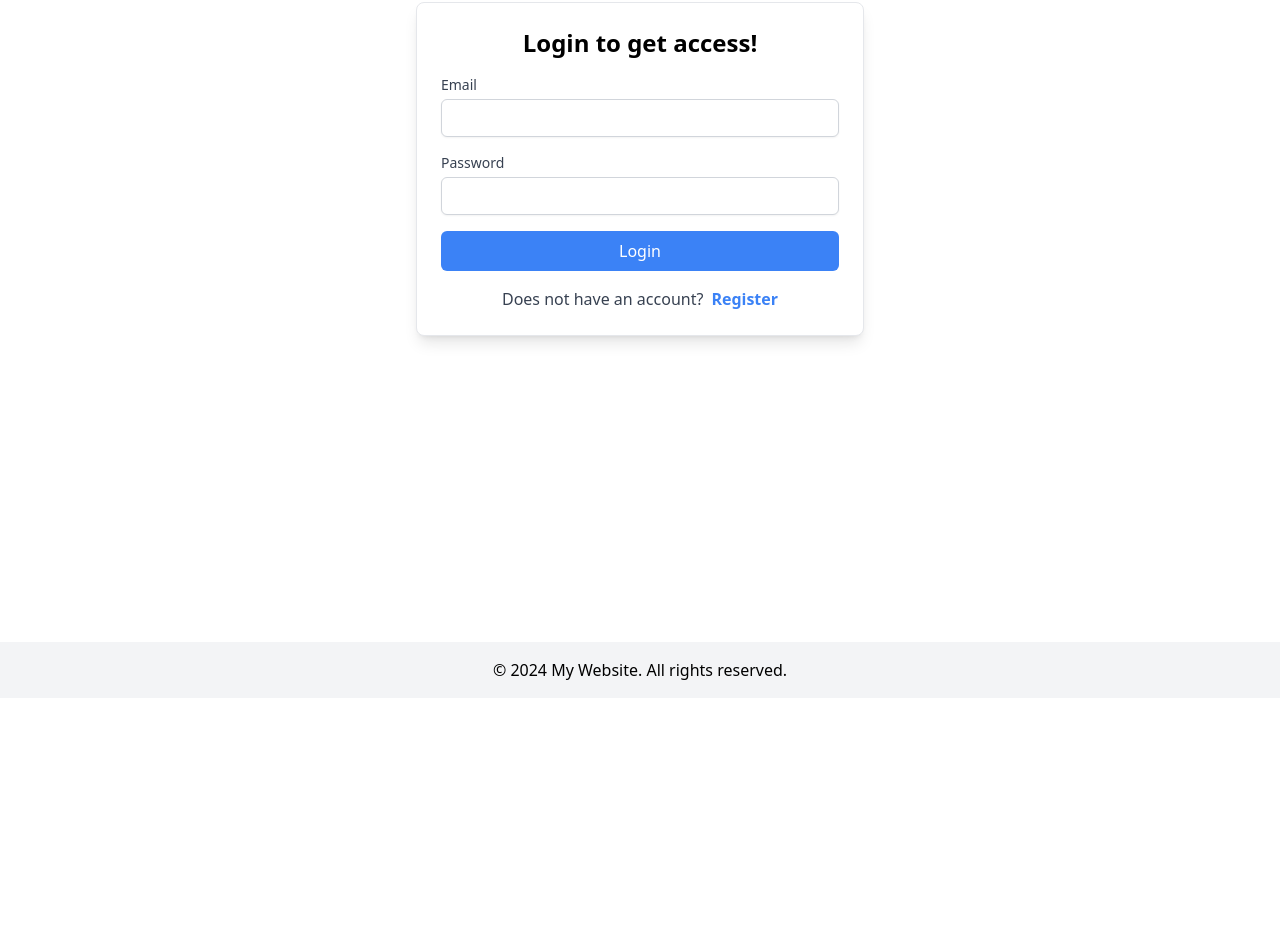
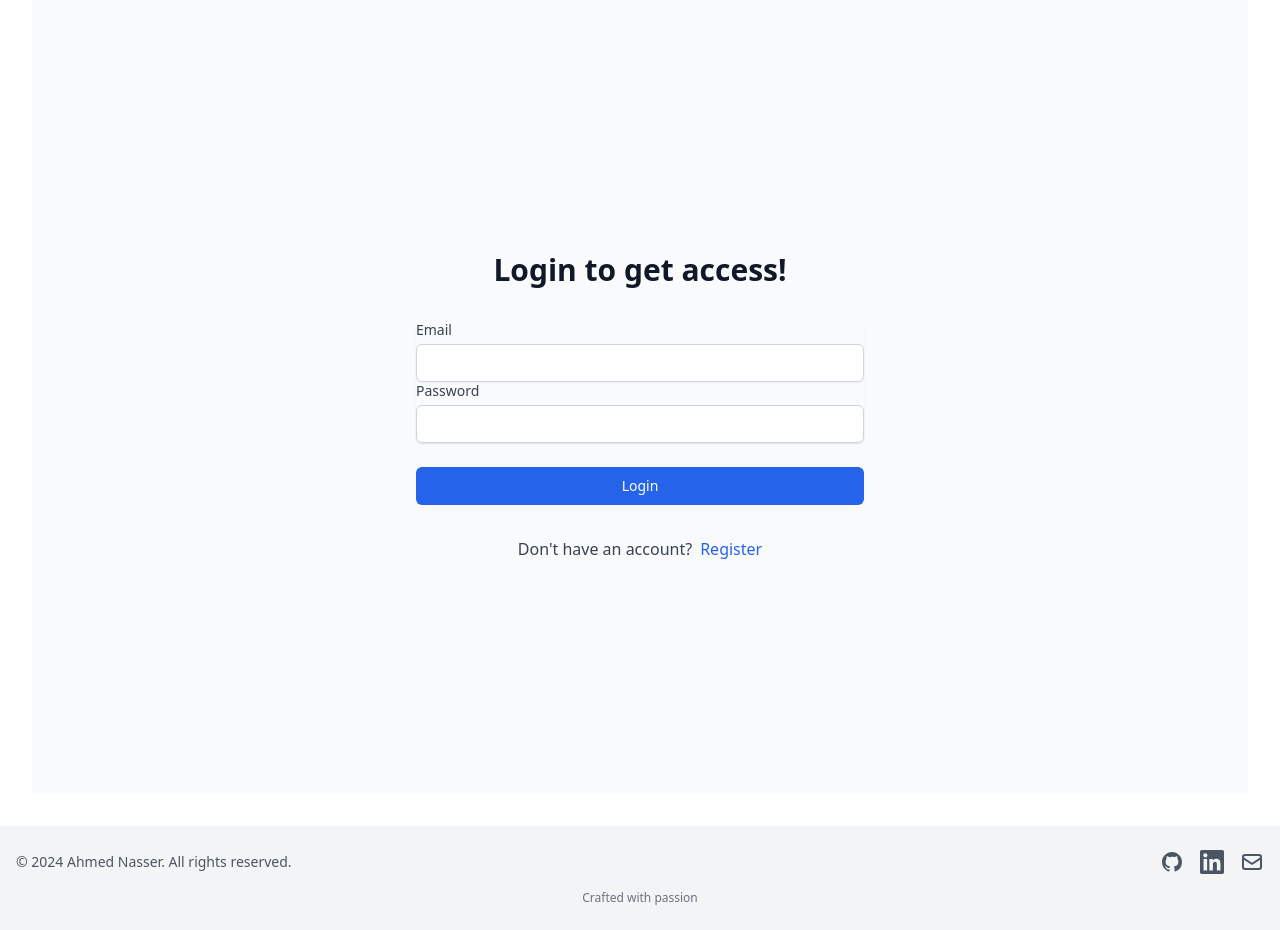
Before and after one commit to ahmednasser111/fullstack-todo-list, a React (Vite) app: page /login in a window 1280 px wide. Shown: the part 102-1032 px from the top of the page. Before the commit the page ends 800 px from the top, so only its background shows below. Built offline with nearby package versions, Linux system fonts and the light colour scheme.

Commit message:
enhance ui

```diff
--- /dev/null
+++ b/src/components/Footer/index.tsx
@@ -0,0 +1,73 @@
+const Footer = () => {
+	const currentYear = new Date().getFullYear();
+
+	return (
+		<footer className="bg-gray-100 py-6">
+			<div className="container mx-auto px-4">
+				<div className="flex flex-col md:flex-row justify-between items-center">
+					<div className="mb-4 md:mb-0">
+						<p className="text-gray-600 text-sm">
+							© {currentYear} Ahmed Nasser. All rights reserved.
+						</p>
+					</div>
+					<div className="flex space-x-4">
+						<a
+							href="https://github.com/ahmednasser111"
+							target="_blank"
+							rel="noopener noreferrer"
+							className="text-gray-600 hover:text-gray-800">
+							<span className="sr-only">GitHub</span>
+							<svg
+								className="h-6 w-6"
+								fill="currentColor"
+								viewBox="0 0 24 24"
+								aria-hidden="true">
+								<path
+									fillRule="evenodd"
+									d="M12 2C6.477 2 2 6.484 2 12.017c0 4.425 2.865 8.18 6.839 9.504.5.092.682-.217.682-.483 0-.237-.008-.868-.013-1.703-2.782.605-3.369-1.343-3.369-1.343-.454-1.158-1.11-1.466-1.11-1.466-.908-.62.069-.608.069-.608 1.003.07 1.531 1.032 1.531 1.032.892 1.53 2.341 1.088 2.91.832.092-.647.35-1.088.636-1.338-2.22-.253-4.555-1.113-4.555-4.951 0-1.093.39-1.988 1.029-2.688-.103-.253-.446-1.272.098-2.65 0 0 .84-.27 2.75 1.026A9.564 9.564 0 0112 6.844c.85.004 1.705.115 2.504.337 1.909-1.296 2.747-1.027 2.747-1.027.546 1.379.202 2.398.1 2.651.64.7 1.028 1.595 1.028 2.688 0 3.848-2.339 4.695-4.566 4.943.359.309.678.92.678 1.855 0 1.338-.012 2.419-.012 2.747 0 .268.18.58.688.482A10.019 10.019 0 0022 12.017C22 6.484 17.522 2 12 2z"
+									clipRule="evenodd"
+								/>
+							</svg>
+						</a>
+						<a
+							href="https://www.linkedin.com/in/ahmed-naser-16047a222/"
+							target="_blank"
+							rel="noopener noreferrer"
+							className="text-gray-600 hover:text-gray-800">
+							<span className="sr-only">LinkedIn</span>
+							<svg
+								className="h-6 w-6"
+								fill="currentColor"
+								viewBox="0 0 24 24"
+								aria-hidden="true">
+								<path d="M20.447 20.452h-3.554v-5.569c0-1.328-.027-3.037-1.852-3.037-1.853 0-2.136 1.445-2.136 2.939v5.667H9.351V9h3.414v1.561h.046c.477-.9 1.637-1.85 3.37-1.85 3.601 0 4.267 2.37 4.267 5.455v6.286zM5.337 7.433c-1.144 0-2.063-.926-2.063-2.065 0-1.138.92-2.063 2.063-2.063 1.14 0 2.064.925 2.064 2.063 0 1.139-.925 2.065-2.064 2.065zm1.782 13.019H3.555V9h3.564v11.452zM22.225 0H1.771C.792 0 0 .774 0 1.729v20.542C0 23.227.792 24 1.771 24h20.451C23.2 24 24 23.227 24 22.271V1.729C24 .774 23.2 0 22.222 0h.003z" />
+							</svg>
+						</a>
+						<a
+							href="mailto:ahmednaser7707@gmail.com"
+							className="text-gray-600 hover:text-gray-800">
+							<span className="sr-only">Email</span>
+							<svg
+								className="h-6 w-6"
+								fill="none"
+								viewBox="0 0 24 24"
+								stroke="currentColor">
+								<path
+									strokeLinecap="round"
+									strokeLinejoin="round"
+									strokeWidth={2}
+									d="M3 8l7.89 5.26a2 2 0 002.22 0L21 8M5 19h14a2 2 0 002-2V7a2 2 0 00-2-2H5a2 2 0 00-2 2v10a2 2 0 002 2z"
+								/>
+							</svg>
+						</a>
+					</div>
+				</div>
+				<div className="mt-4 text-center">
+					<p className="text-gray-500 text-xs">Crafted with passion</p>
+				</div>
+			</div>
+		</footer>
+	);
+};
+
+export default Footer;
--- a/src/components/NavBar/index.tsx
+++ b/src/components/NavBar/index.tsx
@@ -1,4 +1,5 @@
 import { useState, useEffect, useRef } from "react";
+import toast, { Toaster } from "react-hot-toast";
 import { NavLink } from "react-router-dom";
 
 interface IProps {}
@@ -27,10 +28,10 @@ function NavBar({}: IProps) {
 
 	function handleLogout() {
 		localStorage.removeItem("loggedInUser");
-		alert("Logout successful! Redirecting...");
+		toast.success("Logout successful! Redirecting...");
 		setTimeout(() => {
 			window.location.href = "/";
-		}, 2000);
+		}, 1000);
 	}
 
 	const toggleMenu = () => setIsMenuOpen(!isMenuOpen);
@@ -38,7 +39,7 @@ function NavBar({}: IProps) {
 
 	return (
 		<nav className="bg-gradient-to-r from-blue-600 to-blue-800 text-white shadow-lg">
-			<div className="max-w-7xl mx-auto px-4 sm:px-6 lg:px-8">
+			<div className="max-w-10xl mx-auto px-4 sm:px-6 lg:px-8">
 				<div className="flex items-center justify-between h-16">
 					<div className="flex items-center">
 						<NavLink
@@ -227,6 +228,7 @@ function NavBar({}: IProps) {
 					)}
 				</div>
 			</div>
+			<Toaster position="bottom-center" />
 		</nav>
 	);
 }
--- a/src/pages/Login.tsx
+++ b/src/pages/Login.tsx
@@ -1,13 +1,13 @@
+import { useState } from "react";
 import { useForm, SubmitHandler } from "react-hook-form";
 import { yupResolver } from "@hookform/resolvers/yup";
+import { Link } from "react-router-dom";
+import toast, { Toaster } from "react-hot-toast";
 import { loginSchema } from "../validation/index";
 import { ILoginInput } from "../interfaces/index";
 import { loginConfig } from "../data/index";
 import { axiosInstance } from "../config/axios.config";
-import toast, { Toaster } from "react-hot-toast";
-import { useState } from "react";
 import LoadingButton from "../components/ui/LoadingButton";
-import { Link } from "react-router-dom";
 
 function Login() {
 	const [isLoading, setIsLoading] = useState(false);
@@ -23,11 +23,10 @@ function Login() {
 		setIsLoading(true);
 		try {
 			const res = await axiosInstance.post("/auth/local/", data);
-			console.log(res);
 			if (res.status === 200) {
 				toast.success("Login successful! Redirecting...");
-				localStorage["loggedInUser"] = JSON.stringify(res.data);
-				location.replace("/");
+				localStorage.setItem("loggedInUser", JSON.stringify(res.data));
+				window.location.replace("/");
 			}
 		} catch (error: any) {
 			toast.error(error.response?.data.error.message || "Unknown error!");
@@ -60,29 +59,33 @@ function Login() {
 	));
 
 	return (
-		<div className="max-w-md mx-auto mt-10 p-6 border rounded-lg shadow-lg bg-white">
-			<h2 className="text-2xl font-bold mb-4 text-center">
+		<div className="min-h-screen flex items-center justify-center bg-gray-50 py-12 px-4 sm:px-6 lg:px-8">
+			<div className="max-w-md w-full space-y-8">
+				<div>
+					<h2 className="mt-6 text-center text-3xl font-extrabold text-gray-900">
 						Login to get access!
 					</h2>
-			<form onSubmit={handleSubmit(onSubmit)} className="space-y-4">
-				{renderInputs}
+				</div>
+				<form onSubmit={handleSubmit(onSubmit)} className="mt-8 space-y-6">
+					<div className="rounded-md shadow-sm -space-y-px">{renderInputs}</div>
+					<div>
 						<button
 							type="submit"
-					className="w-full bg-blue-500 text-white py-2 px-4 rounded-md hover:bg-blue-600 focus:outline-none focus:ring-2 focus:ring-offset-2 focus:ring-blue-500 c"
+							className="group relative w-full flex justify-center py-2 px-4 border border-transparent text-sm font-medium rounded-md text-white bg-blue-600 hover:bg-blue-700 focus:outline-none focus:ring-2 focus:ring-offset-2 focus:ring-blue-500"
 							disabled={isLoading}>
 							<LoadingButton value="Login" isLoading={isLoading} />
 						</button>
+					</div>
 				</form>
-
-			<div className="text-center mt-4">
-				<span className="text-gray-700 mr-2">Does not have an account?</span>
+				<div className="text-center">
+					<span className="text-gray-700 mr-2">Don't have an account?</span>
 					<Link
 						to="/register"
-					className="text-blue-500 hover:text-blue-700 font-semibold">
+						className="font-medium text-blue-600 hover:text-blue-500">
 						Register
 					</Link>
 				</div>
-
+			</div>
 			<Toaster position="bottom-center" />
 		</div>
 	);
--- a/src/pages/Register.tsx
+++ b/src/pages/Register.tsx
@@ -1,17 +1,17 @@
-import { useState } from "react"; // Import useState for managing loading state
+import { useState } from "react";
 import { useForm, SubmitHandler } from "react-hook-form";
 import { yupResolver } from "@hookform/resolvers/yup";
+import { Link, useNavigate } from "react-router-dom";
+import toast, { Toaster } from "react-hot-toast";
 import { IRegisterInput } from "../interfaces/index";
 import { RegisterConfig } from "../data/index";
 import { registerSchema } from "../validation/index";
 import { axiosInstance } from "../config/axios.config";
-import toast, { Toaster } from "react-hot-toast";
-import { Link, useNavigate } from "react-router-dom";
 import LoadingButton from "../components/ui/LoadingButton";
 
 function Register() {
 	const navigate = useNavigate();
-	const [isLoading, setIsLoading] = useState(false); // Add loading state
+	const [isLoading, setIsLoading] = useState(false);
 
 	const {
 		register,
@@ -24,19 +24,16 @@ function Register() {
 	const onSubmit: SubmitHandler<IRegisterInput> = async (
 		data: IRegisterInput
 	) => {
-		console.log(data);
 		setIsLoading(true);
 		try {
-			// success (fulfilled)
 			const res = await axiosInstance.post("/auth/local/register", data);
-			// console.log(res);
 			if (res.status === 200) {
 				toast.success("Registration successful! Welcome aboard.");
 				setTimeout(() => navigate("/login"), 2000);
 			}
 		} catch (error: any) {
-			const errorMessage = error.response?.data?.error?.message;
-			// console.log(errorMessage);
+			const errorMessage =
+				error.response?.data?.error?.message || "Unknown error occurred";
 			toast.error(errorMessage);
 		} finally {
 			setIsLoading(false);
@@ -67,28 +64,33 @@ function Register() {
 	));
 
 	return (
-		<div className="max-w-md mx-auto mt-10 p-6 border rounded-lg shadow-lg bg-white">
-			<h2 className="text-2xl font-bold mb-4 text-center">
+		<div className="min-h-screen flex items-center justify-center bg-gray-50 py-12 px-4 sm:px-6 lg:px-8">
+			<div className="max-w-md w-full space-y-8">
+				<div>
+					<h2 className="mt-6 text-center text-3xl font-extrabold text-gray-900">
 						Register to get access!
 					</h2>
-			<form onSubmit={handleSubmit(onSubmit)} className="space-y-4">
-				{renderInputs}
+				</div>
+				<form onSubmit={handleSubmit(onSubmit)} className="mt-8 space-y-6">
+					<div className="rounded-md shadow-sm -space-y-px">{renderInputs}</div>
+					<div>
 						<button
 							type="submit"
-					className="w-full bg-blue-500 text-white py-2 px-4 rounded-md hover:bg-blue-600 focus:outline-none focus:ring-2 focus:ring-offset-2 focus:ring-blue-500 disabled:cursor-not-allowed"
+							className="group relative w-full flex justify-center py-2 px-4 border border-transparent text-sm font-medium rounded-md text-white bg-blue-600 hover:bg-blue-700 focus:outline-none focus:ring-2 focus:ring-offset-2 focus:ring-blue-500"
 							disabled={isLoading}>
 							<LoadingButton value="Register" isLoading={isLoading} />
 						</button>
+					</div>
 				</form>
-			<div className="text-center mt-4">
-				<span className="text-gray-700 mr-2">Have an account?</span>
+				<div className="text-center">
+					<span className="text-gray-700 mr-2">Already have an account?</span>
 					<Link
 						to="/login"
-					className="text-blue-500 hover:text-blue-700 font-semibold">
+						className="font-medium text-blue-600 hover:text-blue-500">
 						Login
 					</Link>
 				</div>
-
+			</div>
 			<Toaster position="bottom-center" />
 		</div>
 	);
--- a/src/pages/RootLayout.tsx
+++ b/src/pages/RootLayout.tsx
@@ -1,23 +1,20 @@
+import React from "react";
 import { Outlet } from "react-router-dom";
-import NavBar from "../components/NavBar/index";
+import NavBar from "../components/NavBar";
+import Footer from "../components/Footer";
 
-interface IProps {}
-function RootLayout({}: IProps) {
+const RootLayout: React.FC = () => {
 	return (
 		<div className="min-h-screen flex flex-col">
-			{/* Navigation bar */}
 			<NavBar />
-
-			{/* Main content */}
 			<main className="flex-grow">
-				<Outlet />
+				<div className="container mx-auto px-4 sm:px-6 lg:px-8 py-8 w-full">
+					<Outlet />
+				</div>
 			</main>
-
-			{/* Footer */}
-			<footer className="p-4 bg-gray-100 text-center">
-				<p>© 2024 My Website. All rights reserved.</p>
-			</footer>
+			<Footer />
 		</div>
 	);
-}
+};
+
 export default RootLayout;
```
Also changed, not shown: src/pages/Profile.tsx (+66 -19 lines). Lines whose indentation alone changed are shown as unchanged.
